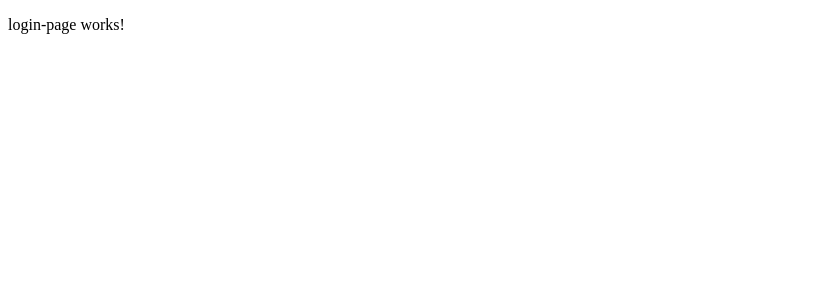
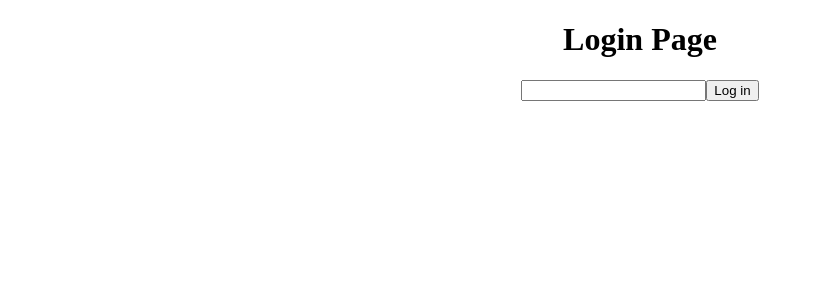
Before and after one commit to DavidMcMorrow/Accela-Test, an Angular app: page / in a window 1280 px wide. Shown: the top 300 px of the page, without its empty margins (0-814 px from the left). Built offline with nearby package versions, Linux system fonts and the light colour scheme.

Commit message:
created the login textbox and button

```diff
--- a/src/app/app.module.ts
+++ b/src/app/app.module.ts
@@ -1,6 +1,6 @@
 import { NgModule } from '@angular/core';
 import { BrowserModule } from '@angular/platform-browser';
-
+import { FormsModule } from '@angular/forms';
 import { AppRoutingModule } from './app-routing.module';
 import { AppComponent } from './app.component';
 import { LoginPageComponent } from './login-page/login-page.component';
@@ -12,7 +12,8 @@ import { LoginPageComponent } from './login-page/login-page.component';
   ],
   imports: [
     BrowserModule,
-    AppRoutingModule
+    AppRoutingModule,
+    FormsModule,
   ],
   providers: [],
   bootstrap: [AppComponent]
--- a/src/app/login-page/login-page.component.css
+++ b/src/app/login-page/login-page.component.css
@@ -0,0 +1,3 @@
+.login-page{
+    text-align: center;
+}
--- a/src/app/login-page/login-page.component.html
+++ b/src/app/login-page/login-page.component.html
@@ -1 +1,5 @@
-<p>login-page works!</p>
+<div class="login-page">
+    <h1>Login Page</h1>
+    <input id="login-textbox" [(ngModel)]="email" type="email" (keyup.enter)="tempButton()">
+    <button id="login-button" (click)="tempButton()">Log in</button>
+</div>
--- a/src/app/login-page/login-page.component.ts
+++ b/src/app/login-page/login-page.component.ts
@@ -1,4 +1,5 @@
 import { Component, OnInit } from '@angular/core';
+
 
 @Component({
   selector: 'app-login-page',
@@ -9,7 +10,13 @@ export class LoginPageComponent implements OnInit {
 
   constructor() { }
 
+  email: any;
+
   ngOnInit(): void {
+    console.log("opened");
   }
 
+  tempButton() {
+    console.log("clicked");
+  }
 }
```
